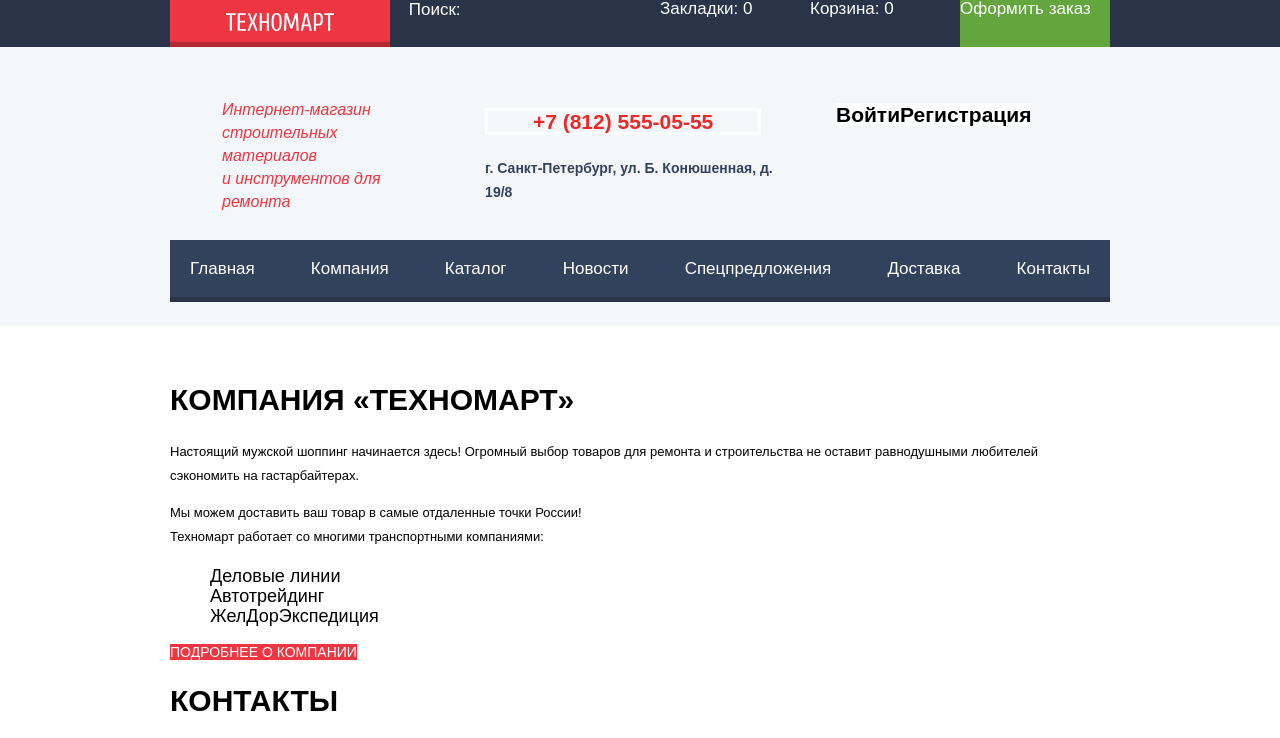
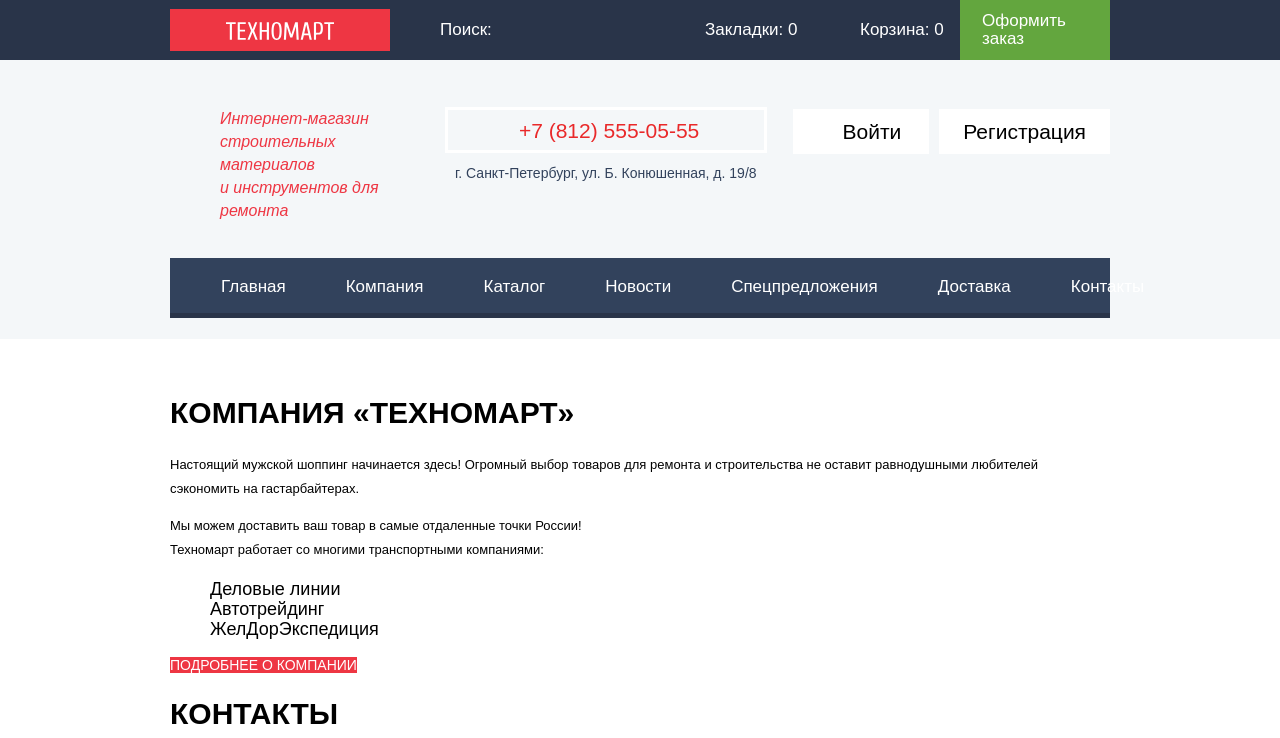
Before and after one commit to Alestt/6316-technomart-25, a plain HTML site: page index.html in a window 1280 px wide. Shown: the top 738 px of the page. Drawn offline with Linux system fonts and the light colour scheme; a web font is replaced by a local one.

Commit message:
Исправляет шапку на главной

```diff
--- a/css/style.css
+++ b/css/style.css
@@ -19,19 +19,15 @@ a {
   background-color: #293449;
 }
 .main-header-logo {
-  display: block;
   width: 220px;
   min-height: 42px;
   background-color: #ee3643;
-  border-bottom: 5px solid #b52933;
 }
 .main-header-logo:hover {
   background-color: #ca2c37;
-  border-bottom: 5px solid #9a212a;
 }
 .main-header-logo:focus {
   background-color: #ba2732;
-  border-bottom: #8a1e26;
 }
 .main-header-logo .center-img {
   display: block;
@@ -42,18 +38,18 @@ a {
 .header-top a {
   color: #fff;
 }
-.user-search button,
+/* .user-search button, */
 .user-search input {
   font: inherit;
   color: #fff;
   background-color: transparent;
   border: none;
 }
-.user-search button:hover,
+/* .user-search button:hover, */
 .user-search input:hover {
   background-color: #212a3a;
 }
-.user-search button:focus,
+/* .user-search button:focus, */
 .user-search input:focus {
   color: #000;
   background-color: #fff;
@@ -82,12 +78,18 @@ input:focus:-moz-placeholder {
 input:focus:-ms-input-placeholder {
   color: transparent;
 }
-.user-bookmark,
-.user-cart,
-.user-order{
-  display: block;
-  width: 150px;
+/* временно */
+.user-bookmark {
+  width: 105px;
 }
+.user-cart {
+  width: 100px;
+}
+.user-order {
+  width: 128px;
+}
+
+
 .inner-page .user-cart-current {
   background-color: #ee3643;
 }
@@ -124,19 +126,18 @@ input:focus:-ms-input-placeholder {
   color: #ee3643;
 }
 .header-address-phone {
-  width: 270px;
+  /* width: 193px; */
   font-style: normal;
   font-size: 21px;
-  font-weight: 700;
+  font-weight: 400;
   line-height: 21px;
   color: #e9292a;
-  text-align:center;
   border: 3px solid #fff;
 }
 .header-address-street {
   font-style: normal;
   font-size: 14px;
-  font-weight: 700;
+  font-weight: 400;
   line-height: 24px;
   color: #32425c;
 }
@@ -148,7 +149,7 @@ input:focus:-ms-input-placeholder {
 }
 .user-navigation-list a {
   font-size: 21px;
-  font-weight: 700;
+  font-weight: 400;
   line-height: 21px;
   color: #000;
   background-color: #fff;
@@ -463,30 +464,97 @@ input:focus:-ms-input-placeholder {
 }
 .header-top .container {
   display: flex;
+  align-items: center;
+  flex-wrap: wrap;
 }
-.user-search {
+/*---- */
+.user-search input {
   width: 270px;
+  box-sizing: border-box;
+  padding: 12px 0 12px 50px;
 }
-.info-panel {
-  padding-top: 40px;
+.user-bookmark {
+  padding-top: 12px;
+  padding-left: 45px;
+  padding-bottom: 12px;
 }
+.user-cart {
+  padding-top: 12px;
+  padding-left: 50px;
+  padding-bottom: 12px;
+}
+.user-order {
+  padding-top: 12px;
+  padding-left: 22px;
+  padding-bottom: 12px;
+  margin-right: 0;
+}
+/* ----- */
 .info-panel .container {
   display: flex;
+  justify-content: space-between;
+  align-items: flex-start;
+  padding-top: 47px;
+  margin-bottom: 36px;
 }
 .info-panel h1 {
-  width: 197px;
-  margin-left: 52px;
-  margin-right: 71px;
+  margin: 0;
+  padding: 0;
+  padding-left: 50px;
+}
+.header-address-phone {
+  margin: 0;
+  padding: 0;
+  padding-top: 10px;
+  padding-left: 71px;
+  padding-right: 49px;
+  padding-bottom: 9px;
+
+}
+.header-address-street {
+  margin: 0;
+  padding-top: 8px;
+  padding-left: 10px;
+  padding-right: 10px;
 }
 .user-navigation-list {
   display: flex;
-  width: 281px;
+  margin: 0;
+  margin-top: 14px;
+  padding: 0;
 }
-.main-navigation {
-
+.user-navigation-sign-in {
+  padding-top: 11px;
+  padding-left: 49px;
+  padding-right: 28px;
+  padding-bottom: 11px;
 }
+.user-navigation-sign-up {
+  margin-left: 10px;
+  padding-top: 11px;
+  padding-left: 24px;
+  padding-right: 24px;
+  padding-bottom: 11px;
+}
+/* ---- */
 .main-navigation-list {
   display: flex;
   justify-content: space-between;
-  padding: 20px 20px;
+  margin: 0;
+  padding: 0;
+  padding-top: 20px;
+  padding-bottom: 18px;
 }
+.main-navigation-link {
+  padding-top: 19px;
+  padding-left: 30px;
+  padding-right: 30px;
+  padding-bottom: 18px;
+
+}
+.main-navigation-item:first-of-type a {
+  padding-left: 51px;
+}
+.main-navigation-item:last-of-type a {
+  padding-right: 54px;
+}
--- a/index.html
+++ b/index.html
@@ -15,7 +15,7 @@
              <img class="center-img" src="img/logo-header.svg" width="108" height="18" alt="Логотип магазина Техномарт">
            </a>
            <form class="user-search" action="https://echo.htmlacademy.ru" method="get">
-             <button type="submit" aria-label="Кнопка поиска по сайту"></button>
+             <!-- <button type="submit" aria-label="Кнопка поиска по сайту"></button> -->
              <input type="search" placeholder="Поиск:">
            </form>
            <a class="user-bookmark" href="#">Закладки: 0</a>
```
